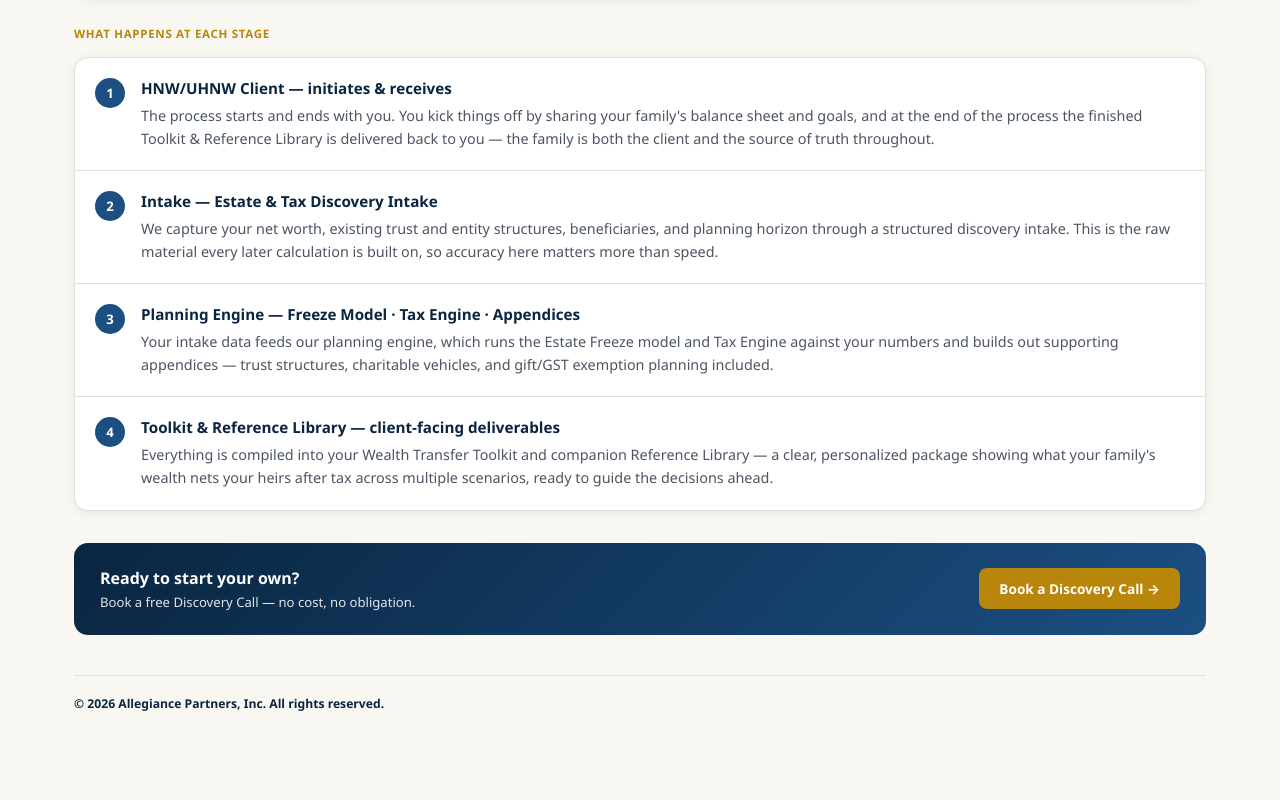
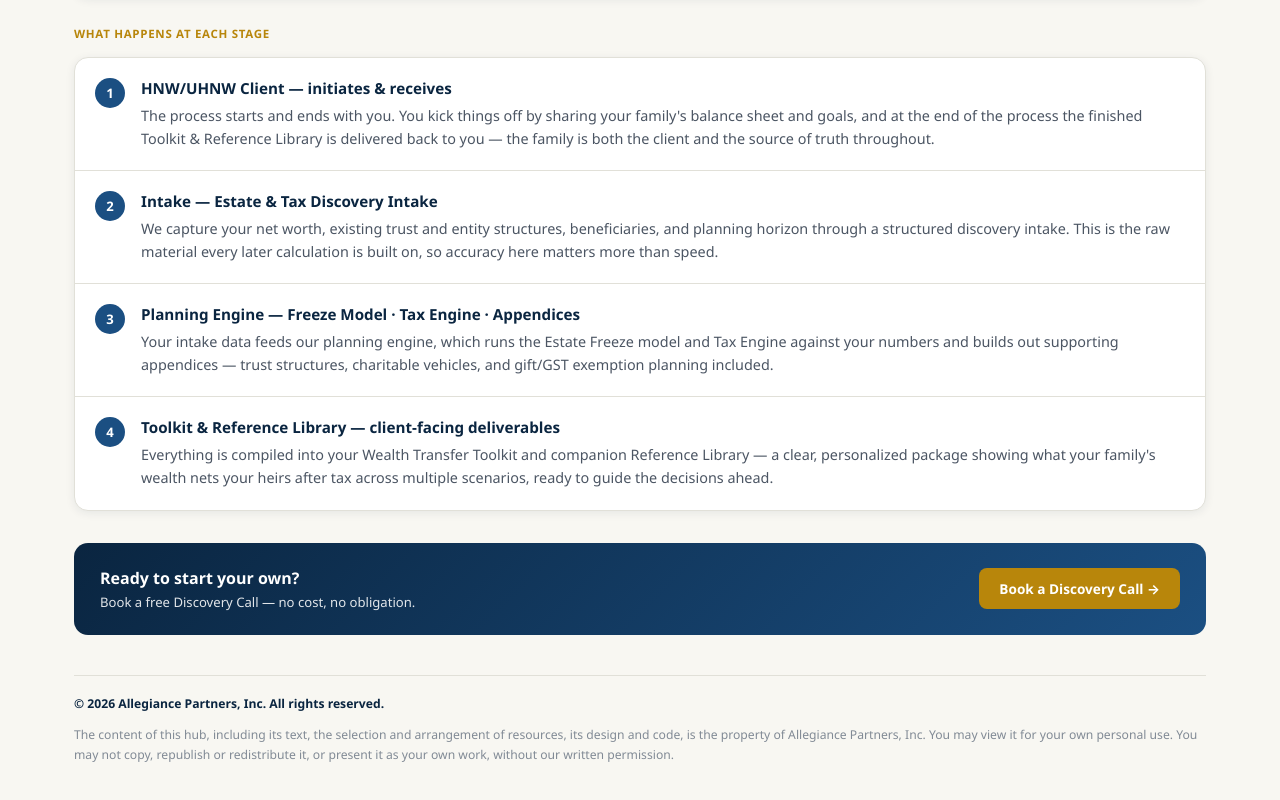
Before and after one commit to allegiancepartners/UHNW-Resource-Hub, a plain HTML site: page uhnw-flowchart.html in a window 1280 px wide. Shown: the part 728-1528 px from the top of the page. Before the commit the page ends 1505 px from the top, so only its background shows below. Drawn offline with Linux system fonts and the light colour scheme.

Commit message:
Update footer with copyright and usage information
Added copyright notice and usage restrictions in the footer.

```diff
--- a/uhnw-flowchart.html
+++ b/uhnw-flowchart.html
@@ -214,7 +214,7 @@
     <a class="cta-btn" href="uhnw-discovery-call.html">Book a Discovery Call →</a>
   </div>
 
-    <footer> <strong>© 2026 Allegiance Partners, Inc. All rights reserved.</strong></footer>
+    <footer> <strong>© 2026 Allegiance Partners, Inc. All rights reserved.</strong> &nbsp; <p>The content of this hub, including its text, the selection and arrangement of resources, its design and code, is the property of Allegiance Partners, Inc. You may view it for your own personal use. You may not copy, republish or redistribute it, or present it as your own work, without our written permission.</p> </footer>
 
 </div>
 </body>
```
